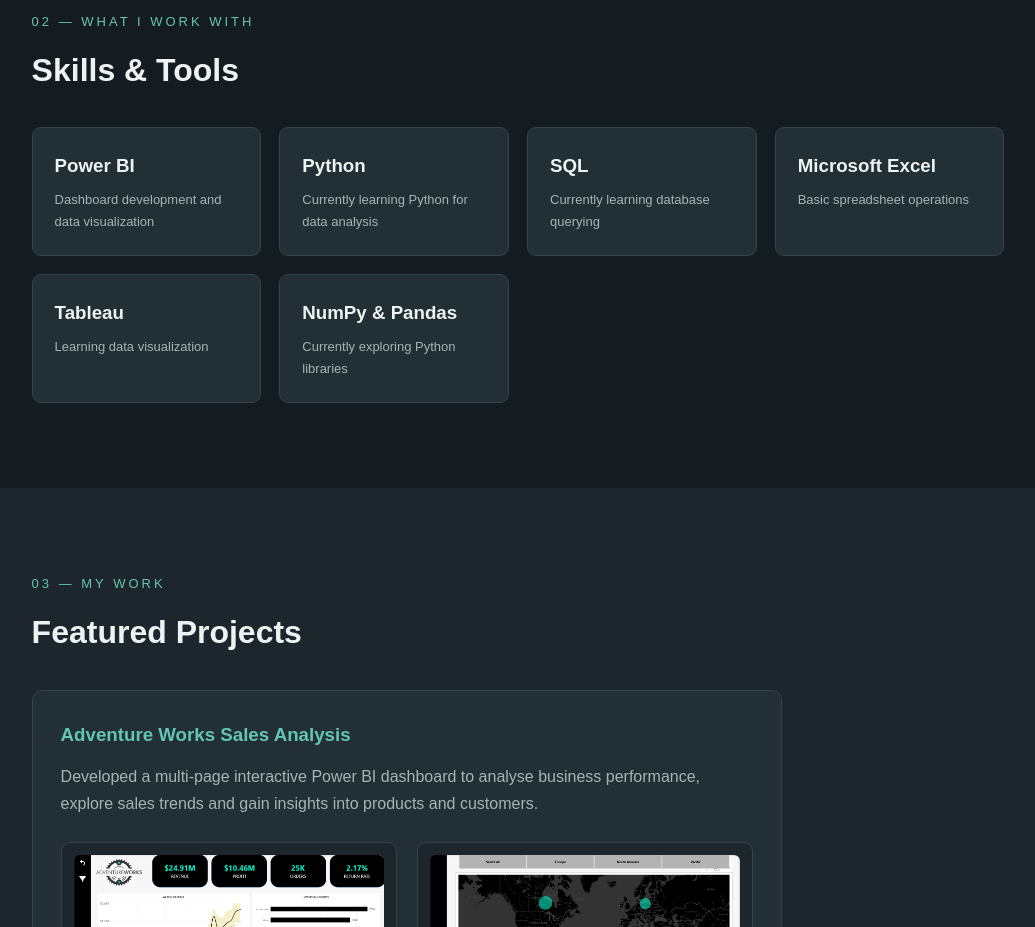
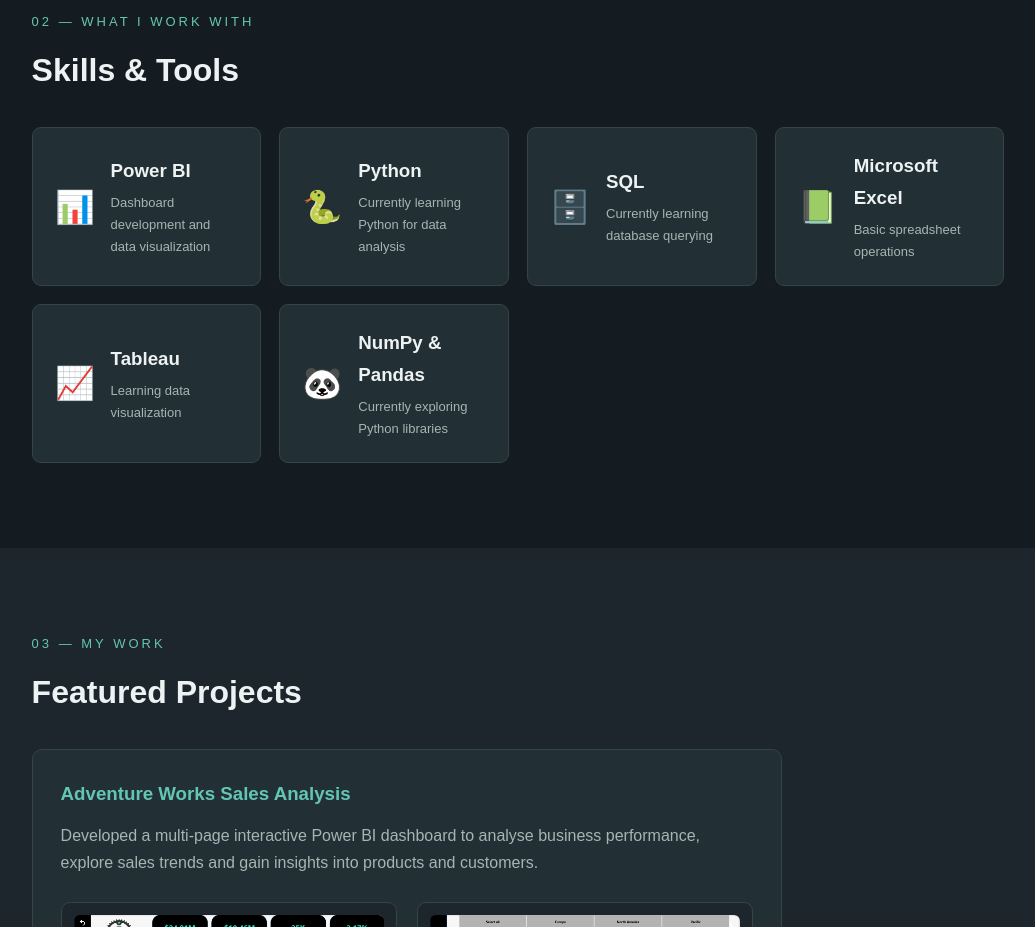
Before and after one commit to sarahdata-ad/sarahdata-ad.github.io, a plain HTML site: page index.html in a window 1280 px wide. Shown: the part 1300-2227 px from the top of the page, without its empty margins (122-1157 px from the left). Drawn offline with Linux system fonts and the light colour scheme.

Commit message:
Update index.html

```diff
--- a/index.html
+++ b/index.html
@@ -171,12 +171,16 @@
             gap: 18px;
         }
 
+
 .skill-card {
     background: var(--card);
     border: 1px solid var(--border);
     padding: 22px;
     border-radius: 9px;
     transition: 0.3s;
+    display: flex;
+    align-items: center;
+    gap: 16px;
 }
 
 .skill-card:hover {
@@ -184,15 +188,22 @@
     transform: translateY(-5px);
 }
 
-        .skill-card h3 {
-            color: var(--text);
-            margin-bottom: 7px;
+.skill-icon {
+    font-size: 32px;
+    min-width: 40px;
+    text-align: center;
 }
 
-        .skill-card p {
+.skill-info h3 {
+    color: var(--text);
+    margin-bottom: 5px;
+}
+
+.skill-info p {
     color: var(--muted);
     font-size: 13px;
 }
+
 
         /* Projects */
 
@@ -426,36 +437,53 @@
 
         <div class="skills-container">
 
+
 <div class="skill-card">
+    <div class="skill-icon">📊</div>
+    <div class="skill-info">
         <h3>Power BI</h3>
         <p>Dashboard development and data visualization</p>
     </div>
+</div>
 
 <div class="skill-card">
+    <div class="skill-icon">🐍</div>
+    <div class="skill-info">
         <h3>Python</h3>
         <p>Currently learning Python for data analysis</p>
     </div>
+</div>
 
 <div class="skill-card">
+    <div class="skill-icon">🗄️</div>
+    <div class="skill-info">
         <h3>SQL</h3>
         <p>Currently learning database querying</p>
     </div>
+</div>
 
 <div class="skill-card">
+    <div class="skill-icon">📗</div>
+    <div class="skill-info">
         <h3>Microsoft Excel</h3>
         <p>Basic spreadsheet operations</p>
     </div>
+</div>
 
 <div class="skill-card">
+    <div class="skill-icon">📈</div>
+    <div class="skill-info">
         <h3>Tableau</h3>
         <p>Learning data visualization</p>
     </div>
+</div>
 
 <div class="skill-card">
+    <div class="skill-icon">🐼</div>
+    <div class="skill-info">
         <h3>NumPy & Pandas</h3>
         <p>Currently exploring Python libraries</p>
     </div>
-
 </div>
 
     </section>
```
Lines whose indentation alone changed are shown as unchanged.
